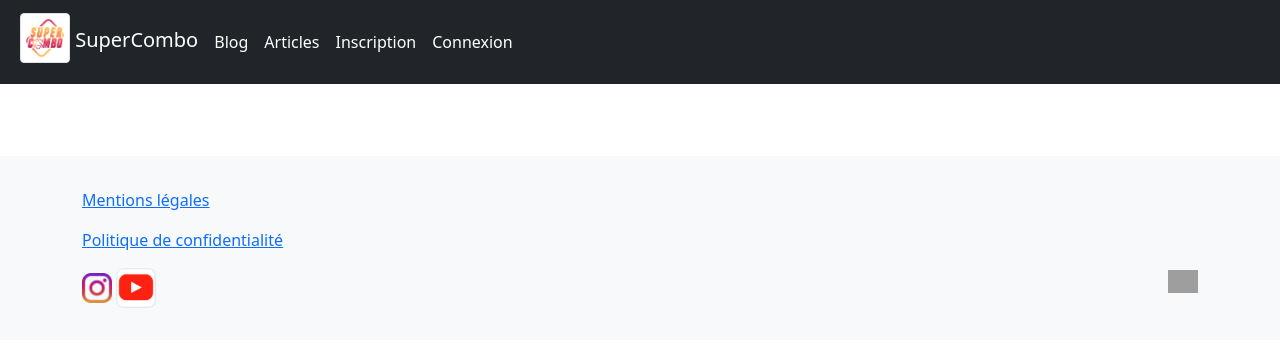
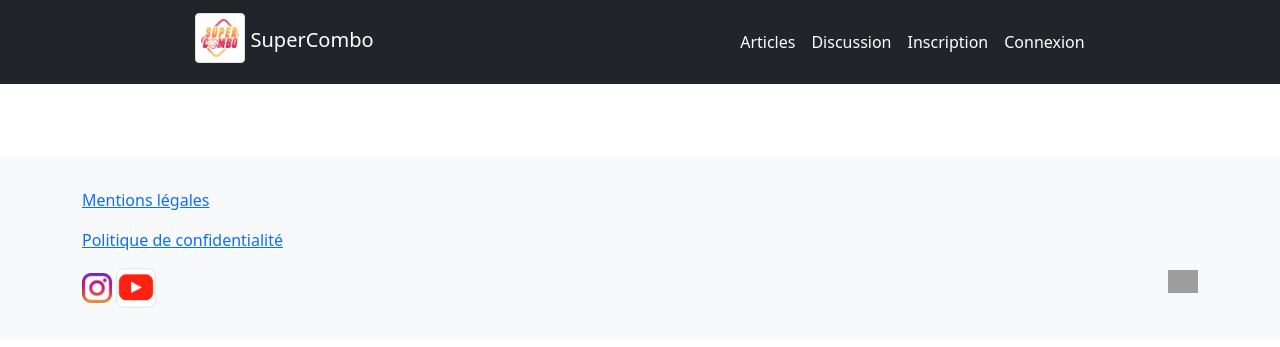
Before and after one commit to MadickeTHIANE/SuperCombo, a Symfony app: template templates/index/article.html.twig in a window 1280 px wide. Shown: the top 347 px of the page. Run offline with Twig, Linux system fonts and the light colour scheme; the template is opened without the code that fills it, so the values that code supplies are empty; some libraries are stand-ins or nearby versions; grey boxes are pictures that could not be loaded.

Commit message:
Style : hover sur le menu, couleurs boutons articles

```diff
--- a/templates/base.html.twig
+++ b/templates/base.html.twig
@@ -21,6 +21,7 @@
 		{% block stylesheets %}
 			{#{{ encore_entry_link_tags('app') }}#}
 			<link rel="stylesheet" href="{{ asset('assets/css/bootstrap.min.css') }}">
+			<link rel="stylesheet" href="{{ asset('assets/css/style.css') }}">
 			<link rel="stylesheet" href="{{ asset('assets/css/sticky-footer-navbar.css') }}">
 			<link rel="stylesheet" href="{{ asset('assets/css/carousel.css')}}">
 		{% endblock %}
--- a/templates/index/article.html.twig
+++ b/templates/index/article.html.twig
@@ -5,7 +5,7 @@
 {% block body %}
 	{% if articles|length == 1 %}
 		{% for article in articles %}
-			<h1>{{ article.titre }}</h1>
+			<h1 class="article">{{ article.titre }}</h1>
 
 			<div class="album py-5 bg-light">
 				<div class="container">
@@ -49,7 +49,7 @@
 						<div class="list-group-item">
 							<div class="d-flex w-100 justify-content-between">
 								<a href={{ path('show_article',{"articleId":article.id} ) }} class="text-decoration-none">
-									<h1>{{ article.titre }}</h1>
+									<h1 class="article">{{ article.titre }}</h1>
 								</a>
 								<small>{{ article.dateCreation|date('d/m/Y') }}</small>
 							</div>
@@ -62,8 +62,8 @@
 								{% endif %}
 							</div>
 							<div class="btn-group">
-								<a href={{ path('show_article',{"articleId":article.id} ) }}>
-									<button class="btn btn-primary mt-3">Lire l'article</button>
+								<a href={{ path('show_article',{"articleId":article.id} ) }} >
+									<button class="btn mt-3 link">Lire l'article</button>
 								</a>
 							</div>
 						</div>
--- a/templates/layout/header.html.twig
+++ b/templates/layout/header.html.twig
@@ -1,39 +1,40 @@
 <header>
 	<!-- Fixed navbar -->
 	<nav class="navbar navbar-expand-md navbar-dark fixed-top bg-dark">
-		<div class="container-fluid">
+		<div class="container-fluid justify-content-around">
 			<a class="navbar-brand mx-2" href="{{ path('index') }}"><img src={{ asset('assets/img/logo.png') }} alt="logo" width="50px" class="img img-thumbnail figure-img">
 				<h1 class="h5 d-inline">SuperCombo</h1>
 			</a>
+			<div>
 			<button class="navbar-toggler" type="button" data-bs-toggle="collapse" data-bs-target="#navbarCollapse" aria-controls="navbarCollapse" aria-expanded="false" aria-label="Toggle navigation">
 				<span class="navbar-toggler-icon"></span>
 			</button>
 			<div class="collapse navbar-collapse" id="navbarCollapse">
 				<ul class="navbar-nav me-auto mb-2 mb-md-0">
 					<li class="nav-item">
-						<a class="nav-link active" aria-current="page" href="{{ path('blog_index') }}">Blog</a>
+						<a class="nav-link active onglet" aria-current="page" href="{{ path('article_index') }}">Articles</a>
 					</li>
 					<li class="nav-item">
-						<a class="nav-link active" aria-current="page" href="{{ path('article_index') }}">Articles</a>
+						<a class="nav-link active onglet" aria-current="page" href="{{ path('blog_index') }}">Discussion</a>
 					</li>
 					{% if is_granted('ROLE_USER') == false %}
 						<li class="nav-item">
-							<a class="nav-link active" href={{ path('user_register') }}>Inscription</a>
+							<a class="nav-link active onglet" href={{ path('user_register') }}>Inscription</a>
 						</li>
 						<li class="nav-item">
-							<a class="nav-link active" href={{ path('app_login') }}>Connexion</a>
+							<a class="nav-link active onglet" href={{ path('app_login') }}>Connexion</a>
 						</li>
 					{# {% endif %} #}
 					{% else %}
 
 					{# {% if is_granted('ROLE_USER') %} #}
 						<li class="nav-item">
-							<a class="nav-link active" href={{ path('app_logout') }}>Déconnexion</a>
+							<a class="nav-link active onglet" href={{ path('app_logout') }}>Déconnexion</a>
 						</li>
 					{% endif %}
 					{% if is_granted('ROLE_ADMIN') %}
 						<li class="nav-item dropdown">
-							<a class="nav-link active dropdown-toggle" href="#" id="dropdown01" data-bs-toggle="dropdown" aria-expanded="false">Menu admin</a>
+							<a class="nav-link active  onglet dropdown-toggle" href="#" id="dropdown01" data-bs-toggle="dropdown" aria-expanded="false">Menu admin</a>
 							<ul class="dropdown-menu" aria-labelledby="category">
 								<li>
 									<a class="dropdown-item" href={{ path('admin_video_index') }}>Gérer les vidéos</a>
@@ -61,5 +62,6 @@
 				</ul>
 			</div>
 		</div>
+		</div>
 	</nav>
 </header>
```
Also changed, not shown: public/assets/css/style.css (added).
